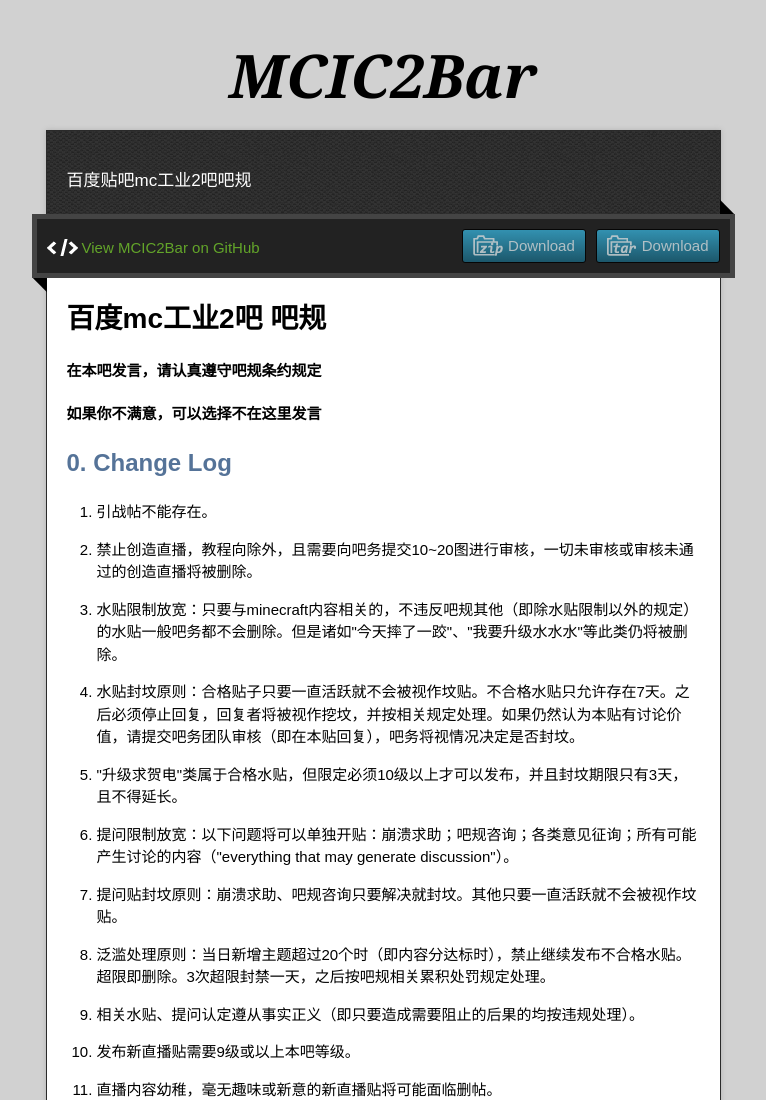
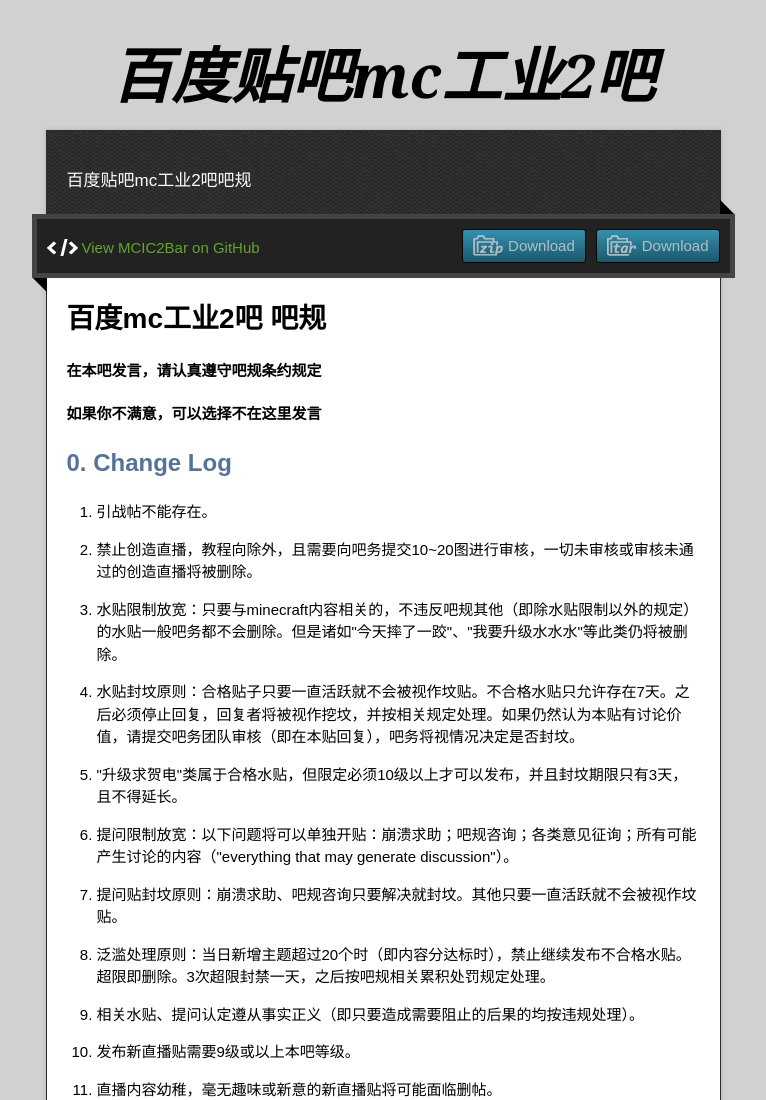
Before and after one commit to MCIndustrial2Bar/MCIC2BAR, a plain HTML site: page index.html in a window 1280 px wide. Shown: the top 1100 px of the page, without its empty margins (257-1023 px from the left). Drawn offline with nearby package versions, Linux system fonts and the light colour scheme.

Commit message:
Update index.html

```diff
--- a/index.html
+++ b/index.html
@@ -22,7 +22,7 @@
 
   <div class="wrapper">
     <header>
-      <h1 class="title">MCIC2Bar</h1>
+      <h1 class="title">百度贴吧mc工业2吧</h1>
     </header>
     <div id="container">
       <p class="tagline">百度贴吧mc工业2吧吧规</p>
```
